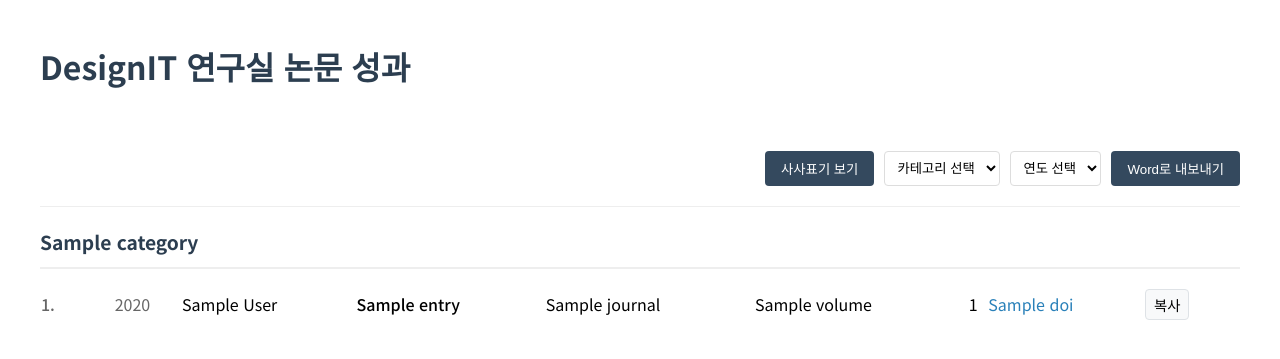
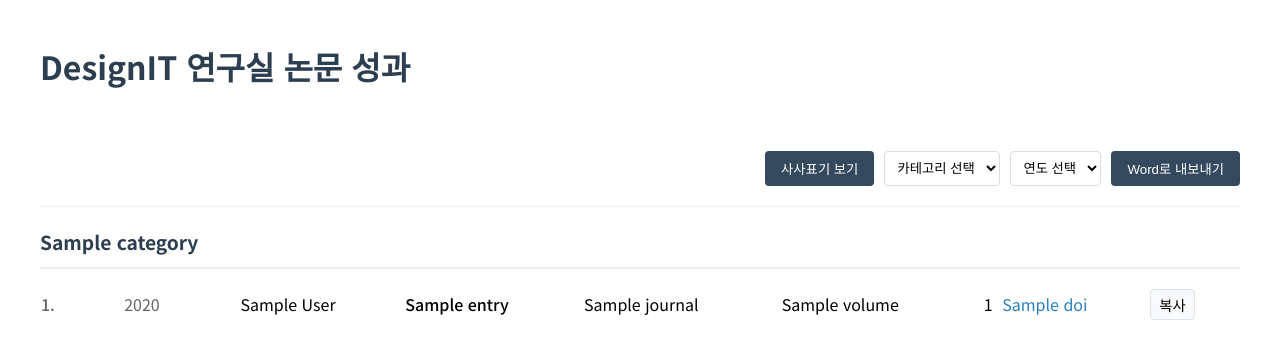
Before and after one commit to TS-0228/designITLab_papers, a Flask app: template templates/index.html in a window 1280 px wide. Shown: the top 359 px of the page. Run offline with Flask 3, Linux system fonts and the light colour scheme; the template is opened without the code that fills it: most values are stand-ins (such as "Sample title", 1, 10 or a date in 2020).

Commit message:
index.html

```diff
--- a/templates/index.html
+++ b/templates/index.html
@@ -2,9 +2,8 @@
 <html lang="ko">
 <head>
     <meta charset="UTF-8" />
-    <meta name="viewport" content="width=device-width, initial-scale=1.0" />
+    <meta name="viewport" content="width=device-width, initial-scale=1.0"/>
     <title>DesignIT 연구실 논문 성과</title>
-    <!-- 구글 폰트 -->
     <link
         href="https://fonts.googleapis.com/css2?family=Noto+Sans+KR:wght@400;500;700&display=swap"
         rel="stylesheet"
@@ -116,22 +115,34 @@
             width: 100%;
             border-collapse: collapse;
         }
+
         .data-row {
             line-height: 1.8;
         }
-        /* 번호는 뒤에 마침표를 붙임 */
+
+        /* 번호 뒤에 마침표를 붙임 */
         td.number {
             position: relative;
             min-width: 2em;
             color: #666;
             font-weight: 500;
-            padding-right: 0.5em !important;
+            padding-right: 1em; /* 번호 뒤쪽 여백 살짝 늘림 */
         }
+
+        /* 연도와 저자 사이 띄우기 & 저자 줄바꿈 방지 */
+        td.year {
+            padding-right: 2em; /* 연도 뒤쪽에 여백(2em) */
+        }
+        td.author {
+            white-space: nowrap; /* 저자 이름 끊어지지 않도록 */
+        }
+
+        /* 테이블 마지막 열도 조금 여백 */
         .data-row td:last-child {
             padding-right: 0.5em;
         }
 
-        /* 데이터 셀 스타일 */
+        /* 글자 강조 */
         .year {
             color: #666;
         }
@@ -175,13 +186,12 @@
     <!-- 페이지 헤더 -->
     <h1>DesignIT 연구실 논문 성과</h1>
 
-    <!-- 툴바(필터/내보내기) 영역 -->
+    <!-- 툴바 영역 -->
     <div class="toolbar">
         <div class="filter-container">
-            <!-- 필터 컨트롤 -->
             <div class="filter-controls">
                 <div class="filter-box">
-                    <!-- 사사 표기 토글 버튼 -->
+                    <!-- 사사 표기 보기/숨기기 버튼 -->
                     <button
                         id="toggleAcknowledgement"
                         class="toggle-button"
@@ -189,7 +199,7 @@
                     >
                         사사표기 보기
                     </button>
-                    <!-- 카테고리 선택 -->
+                    <!-- 카테고리 필터 -->
                     <select id="categoryFilter" onchange="addCategoryFilter()">
                         <option value="">카테고리 선택</option>
                         <option value="도서">도서</option>
@@ -201,22 +211,21 @@
                         <option value="국제컨퍼런스">국제컨퍼런스</option>
                         <option value="국내컨퍼런스">국내컨퍼런스</option>
                     </select>
-                    <!-- 연도 선택 -->
+                    <!-- 연도 필터 -->
                     <select id="yearFilter" onchange="addYearFilter()">
                         <option value="">연도 선택</option>
                     </select>
-                    <!-- 내보내기 버튼 -->
+                    <!-- Word 내보내기 버튼 -->
                     <div class="export-container">
                         <button onclick="exportToWord()">Word로 내보내기</button>
                     </div>
                 </div>
             </div>
-            <!-- 현재 선택된 필터 표시 -->
             <div id="selectedFilters" class="selected-filters"></div>
         </div>
     </div>
 
-    <!-- 데이터가 있을 경우 테이블 렌더링 -->
+    <!-- 데이터 표시 -->
     {% if categories %}
         {% for category, entries in categories.items() %}
             <div class="category">
@@ -225,7 +234,6 @@
                     <tbody>
                         {% for entry in entries %}
                             <tr class="data-row">
-                                <!-- 번호 뒤에 . 붙이기 -->
                                 <td class="number">{{ entry.number }}.</td>
                                 <td class="year">{{ entry.year }}</td>
                                 <td class="author">{{ entry.author }}</td>
@@ -245,10 +253,7 @@
                                     <td class="pages">{{ entry.pages }}</td>
                                     <td class="doi">
                                         {% if entry.doi %}
-                                            <a
-                                                href="https://doi.org/{{ entry.doi }}"
-                                                target="_blank"
-                                            >
+                                            <a href="https://doi.org/{{ entry.doi }}" target="_blank">
                                                 {{ entry.doi }}
                                             </a>
                                         {% endif %}
@@ -256,7 +261,6 @@
                                     <td class="acknowledgement">{{ entry.acknowledgement }}</td>
                                 {% endif %}
 
-                                <!-- 복사 버튼 -->
                                 <td>
                                     <button
                                         class="citation-copy"
@@ -275,19 +279,13 @@
         <p>데이터를 불러올 수 없습니다.</p>
     {% endif %}
 
-    <!-- 필터, 내보내기, 복사 기능 스크립트 -->
+    <!-- 스크립트: 필터, 내보내기, 복사 등 -->
     <script>
-        /* ---------------------------
-           전역 필터 상태
-        --------------------------- */
         let selectedFilters = {
             category: new Set(),
             year: new Set()
         };
 
-        /* ---------------------------
-           사사 표기 보이기/숨기기
-        --------------------------- */
         function toggleAcknowledgement() {
             const button = document.getElementById('toggleAcknowledgement');
             document.body.classList.toggle('show-acknowledgement');
@@ -297,22 +295,18 @@
                 : '사사표기 보기';
         }
 
-        /* ---------------------------
-           페이지 로드 시 연도 필터 초기화
-        --------------------------- */
+        /* 페이지 로드 시 연도 필터 초기화 */
         window.addEventListener('load', function() {
             initializeYearFilter();
         });
 
         function initializeYearFilter() {
             const years = new Set();
-            // .year 요소에서 연도를 모으기
             document.querySelectorAll('.year').forEach(el => {
                 const year = el.textContent.trim();
                 if (year) years.add(year);
             });
 
-            // 필터 select에 옵션 추가 (최신 연도부터 정렬)
             const yearFilter = document.getElementById('yearFilter');
             const sortedYears = Array.from(years).sort((a, b) => b - a);
 
@@ -320,9 +314,6 @@
                 sortedYears.map(year => `<option value="${year}">${year}</option>`).join('');
         }
 
-        /* ---------------------------
-           카테고리/연도 필터 추가
-        --------------------------- */
         function addCategoryFilter() {
             const select = document.getElementById('categoryFilter');
             const value = select.value;
@@ -333,6 +324,7 @@
                 select.selectedIndex = 0;
             }
         }
+
         function addYearFilter() {
             const select = document.getElementById('yearFilter');
             const value = select.value;
@@ -344,27 +336,24 @@
             }
         }
 
-        /* ---------------------------
-           필터 태그 업데이트/삭제
-        --------------------------- */
         function removeFilter(type, value) {
             selectedFilters[type].delete(value);
             updateFilterTags();
             applyFilters();
         }
+
         function updateFilterTags() {
             const container = document.getElementById('selectedFilters');
             container.innerHTML = '';
 
-            // 카테고리 태그
             selectedFilters.category.forEach(value => {
                 addFilterTag(container, 'category', `카테고리: ${value}`);
             });
-            // 연도 태그
             selectedFilters.year.forEach(value => {
                 addFilterTag(container, 'year', `연도: ${value}`);
             });
         }
+
         function addFilterTag(container, type, value) {
             const tag = document.createElement('div');
             tag.className = 'filter-tag';
@@ -376,62 +365,54 @@
             container.appendChild(tag);
         }
 
-        /* ---------------------------
-           필터 적용 (테이블 필터링)
-        --------------------------- */
         function applyFilters() {
             const rows = document.getElementsByClassName('data-row');
-
             Array.from(rows).forEach(row => {
                 let visible = true;
 
-                // 카테고리 필터가 있는 경우
                 if (selectedFilters.category.size > 0) {
-                    const cat = row.closest('.category')
+                    const cat = row
+                        .closest('.category')
                         .querySelector('.category-header')
                         .textContent;
-                    if (!selectedFilters.category.has(cat)) visible = false;
+                    if (!selectedFilters.category.has(cat)) {
+                        visible = false;
+                    }
                 }
 
-                // 연도 필터가 있는 경우
                 if (visible && selectedFilters.year.size > 0) {
                     const year = row.querySelector('.year').textContent;
-                    if (!selectedFilters.year.has(year)) visible = false;
+                    if (!selectedFilters.year.has(year)) {
+                        visible = false;
+                    }
                 }
 
-                // 적용 결과 표시/숨김
                 row.style.display = visible ? '' : 'none';
             });
 
-            // 필터 후, 빈 카테고리는 숨기기
             updateCategoryVisibility();
         }
 
-        /* ---------------------------
-           빈 카테고리 숨김
-        --------------------------- */
         function updateCategoryVisibility() {
             document.querySelectorAll('.category').forEach(category => {
-                // 하나라도 display가 '' 인 .data-row가 있으면 표시
-                const hasVisibleRow = Array.from(category.querySelectorAll('.data-row'))
-                    .some(row => row.style.display !== 'none');
-                category.style.display = hasVisibleRow ? '' : 'none';
+                const hasVisibleRows = Array.from(
+                    category.querySelectorAll('.data-row')
+                ).some(row => row.style.display !== 'none');
+                category.style.display = hasVisibleRows ? '' : 'none';
             });
         }
 
-        /* ---------------------------
-           Word로 내보내기
-        --------------------------- */
         function exportToWord() {
             const exportData = {};
-            const visibleCategories = Array.from(document.querySelectorAll('.category'))
-                .filter(cat => window.getComputedStyle(cat).display !== 'none');
+            const visibleCategories = Array.from(
+                document.querySelectorAll('.category')
+            ).filter(cat => window.getComputedStyle(cat).display !== 'none');
 
-            // 현재 화면에 보이는 category만 추출
             visibleCategories.forEach(category => {
                 const categoryName = category.querySelector('.category-header').textContent;
-                const rows = Array.from(category.querySelectorAll('.data-row'))
-                                 .filter(r => window.getComputedStyle(r).display !== 'none');
+                const rows = Array.from(category.querySelectorAll('.data-row')).filter(
+                    r => window.getComputedStyle(r).display !== 'none'
+                );
 
                 if (rows.length > 0) {
                     exportData[categoryName] = rows.map(row => ({
@@ -446,7 +427,6 @@
                 }
             });
 
-            // Word 변환 API 호출
             fetch('/export/word', {
                 method: 'POST',
                 headers: { 'Content-Type': 'application/json' },
@@ -464,47 +444,35 @@
                 });
         }
 
-        /* ---------------------------
-           APA형식 복사
-        --------------------------- */
         function copyAPA(row) {
-            const authors  = row.querySelector('.author').textContent.trim();
-            const year     = row.querySelector('.year').textContent.trim();
-            const title    = row.querySelector('.title').textContent.trim();
-            const journal  = row.querySelector('.journal').textContent.trim();
-            const category = row.closest('.category').querySelector('.category-header').textContent;
+            const authors = row.querySelector('.author').textContent.trim();
+            const year = row.querySelector('.year').textContent.trim();
+            const title = row.querySelector('.title').textContent.trim();
+            const journal = row.querySelector('.journal').textContent.trim();
+            const category = row
+                .closest('.category')
+                .querySelector('.category-header').textContent;
 
             let citation = `${authors} (${year}). ${title}`;
 
-            // 수상
             if (category === '수상') {
                 const content = row.querySelector('.volume').textContent.trim();
                 citation += `. ${journal}`;
                 if (content) citation += `, ${content}`;
-
-            // 특허
             } else if (category === '특허') {
                 citation += `. 출원번호: ${journal}, ${year}`;
-
-            // SW등록
             } else if (category === 'SW등록') {
                 citation += `. 등록번호: ${journal}, ${year}`;
-
-            // 그 외 (논문, 도서 등)
             } else {
                 const volume = row.querySelector('.volume')?.textContent.trim();
-                const pages  = row.querySelector('.pages')?.textContent.trim();
-                const doi    = row.querySelector('.doi')?.textContent.trim();
-
-                // 저널명에서 <i> 태그 제거
+                const pages = row.querySelector('.pages')?.textContent.trim();
+                const doi = row.querySelector('.doi')?.textContent.trim();
                 const cleanJournal = journal.replace(/<\/?i>/g, '');
                 citation += `. ${cleanJournal}`;
 
-                // 권/페이지
                 if (volume || pages) {
                     const parts = [];
                     if (volume) {
-                        const volParts = volume.split('(');
                         const cleanVolume = volume.replace(/<\/?i>/g, '');
                         parts.push(cleanVolume);
                     }
@@ -514,7 +482,6 @@
                     }
                 }
 
-                // DOI
                 if (doi) {
                     const cleanDoi = doi.replace(/^https:\/\/doi\.org\//g, '').trim();
                     if (cleanDoi) citation += `. https://doi.org/${cleanDoi}`;
@@ -522,9 +489,7 @@
             }
 
             citation = citation.replace(/\s+/g, ' ').trim();
-            if (!citation.endsWith('.')) {
-                citation += '.';
-            }
+            if (!citation.endsWith('.')) citation += '.';
 
             navigator.clipboard.writeText(citation).then(() => {
                 const button = row.querySelector('.citation-copy');
```
Lines whose indentation alone changed are shown as unchanged.
